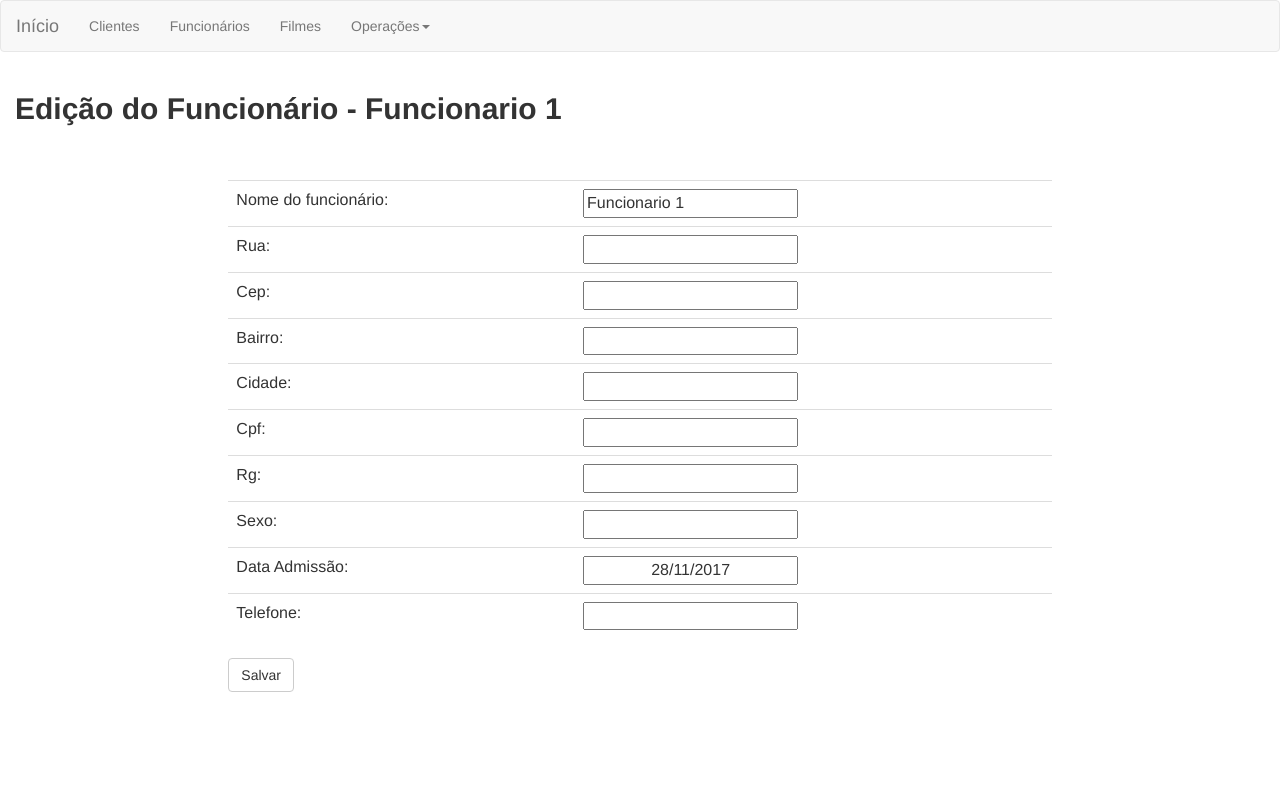
After one commit to marcilio9590/Locadora-PHP, a PHP site: page /views/edicao.funcionario.php?codFuncionario=1 in a window 1280 px wide. The commit adds this page. Run offline with PHP 8.4, Linux system fonts and the light colour scheme; data comes from the database, SQL or seed files in the repository.

Commit message:
Estrutura básica para edição de funcionarios.

```diff
--- a/controllers/funcionario.controller.php
+++ b/controllers/funcionario.controller.php
@@ -52,6 +52,10 @@
             }
         }
 
+        if(isset($_REQUEST['editarDados'])){
+
+        }
+
         /*if (isset($_REQUEST["editarFuncionario"])) {
             $cod_Funcionario = $_REQUEST['cod_funcionario'];
             $nomeFuncionario = $_REQUEST['nomeFuncionario'];
--- /dev/null
+++ b/views/edicao.funcionario.php
@@ -0,0 +1,132 @@
+<?php
+require_once '../conexao/conexaoBD.php';
+    $con = new ConexaoBD;
+    $conexao = $con->ConnectBD();
+    if(isset($_GET['codFuncionario'])){
+        $cod = $_GET['codFuncionario'];
+        $res = $conexao->query("SELECT * from funcionarios where cod_funcionario = $cod");
+        $funcionario = $res->fetchAll()[0];
+    }
+
+?>
+
+<?php require_once('../controllers/funcionario.controller.php'); ?>
+
+<html>
+    <head>
+        <script src="../resources/bootstrap/js/jquery.min.js"></script>
+        <script src="../resources/bootstrap/js/bootstrap.min.js"></script>
+        <link rel="stylesheet" href="../resources/bootstrap/css/bootstrap.min.css" />
+        <title>Locadora de filmes 1.0</title>
+    </head>
+    <body>
+        <div>
+            <?php require_once('menu.php'); ?>
+        </div>
+        <div class="container-fluid">
+                <div class="row">
+                    <div class="col-sm-6"><h2><label>Edição do Funcionário - <?php echo $funcionario['nome']?></label></h2></div>
+                    <div class="col-sm-2"></div>
+                    <div class="col-sm-4"></div>
+                </div>
+                <br>
+                <br>
+                <div class="row">
+                    <div class="col-sm-2"></div>
+                    <div class="col-sm-8">
+                        <table border="0" class="table">
+
+                            <tr>
+                                    <td>Nome do funcionário:</td>
+                                <td><input value="<?php echo $funcionario['nome'] ?>" type="text" id="txtNome"></td>
+                            </tr>
+                            <tr>
+                                    <td>Rua:</td>
+                                <td><input type="text" id="txtRua"></td>
+                            </tr>
+
+                            <tr>
+                                    <td>Cep:</td>
+                                <td><input type="number" id="txtCep"></td>
+                            </tr>
+
+                             <tr>
+                                    <td>Bairro:</td>
+                                <td><input type="text" id="txtBairro"></td>
+                            </tr>
+
+                             <tr>
+                                    <td>Cidade:</td>
+                                <td><input type="text" id="txtCidade"></td>
+                            </tr>
+
+                             <tr>
+                                    <td>Cpf:</td>
+                                <td><input type="number" id="txtCpf"></td>
+                            </tr>
+
+                             <tr>
+                                    <td>Rg:</td>
+                                <td><input type="number" id="txtRg"></td>
+                            </tr>
+
+                            <tr>
+                                    <td>Sexo:</td>
+                                <td><input type="text" id="txtSexo"></td>
+                            </tr>
+
+                             <tr>
+                                    <td>Data Admissão:</td>
+                                <td><input type="datetime" id="txtDataAdmissao" style="text-align:center;"value="<?php echo date("d/m/Y"); ?>"></td>
+                            </tr>
+
+                             <tr>
+                                    <td>Telefone:</td>
+                                <td><input type="number" id="txtTelefone"></td>
+                            </tr>
+                        </table>
+                        <button title='Salvar' class="pull-left btn btn-default" type="button" id="btnSalvar" onclick="salvarDados()">Salvar</button>
+                        <br>
+                    </div>
+
+               </div>
+        </div>
+    </body>
+</html>
+
+<script>
+
+    var funcionarios = [];
+    var codigo = <?php echo $funcionario['cod_funcionario'];?>
+
+     function salvarDados(){
+        $.ajax({
+            url: '../controllers/funcionario.controller.php',
+            type: 'POST',
+            data: {
+                codigoFuncionario:  codigo,
+                nomefuncionarios:   $('#txtNome').val(),
+                ruafuncionarios:    $('#txtRua').val(),
+                cepfuncionarios:    $('#txtCep').val(),
+                bairrofuncionarios: $('#txtBairro').val(),
+                cidadefuncionarios: $('#txtCidade').val(),
+                cpffuncionarios:    $('#txtCpf').val(),
+                rgfuncionarios:     $('#txtRg').val(),
+                sexofuncionarios:   $('#txtSexo').val(),
+                data_admissaos:     $('#txtDataAdmissao').val(),
+                telefonefuncionarios: $('#txtTelefone').val(),
+                editarDados: true
+            }, success:function(response){
+                if(response.trim() == "1"){
+                    alert('Funcionário Editado');
+                    location.reload();
+                }else{
+                    alert('Erro ao editar');
+                }
+            }, error:function(response){
+                alert("ERRO AO EDITAR");
+            }
+        });
+    }
+
+</script>
```
Also changed, not shown: views/cadastro.funcionario.php (+6 -1 lines), views/funcionario.php (+6 -2 lines).
